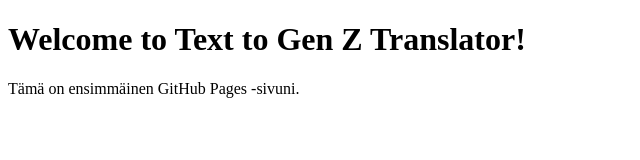
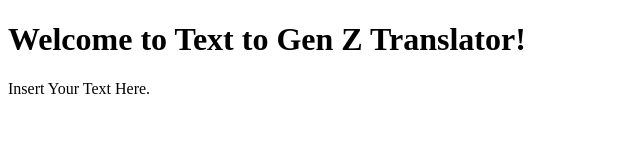
Before and after one commit to flippyguy11/Text-To-Gen-Z, a plain HTML site: page index.html in a window 1280 px wide. Shown: the whole page, without its empty margins (0-640 px from the left). Drawn offline with Linux system fonts and the light colour scheme.

Commit message:
Update index.html

```diff
--- a/index.html
+++ b/index.html
@@ -5,6 +5,6 @@
 </head>
 <body>
     <h1>Welcome to Text to Gen Z Translator!</h1>
-    <p>Tämä on ensimmäinen GitHub Pages -sivuni.</p>
+    <p>Insert Your Text Here.</p>
 </body>
 </html>
```
